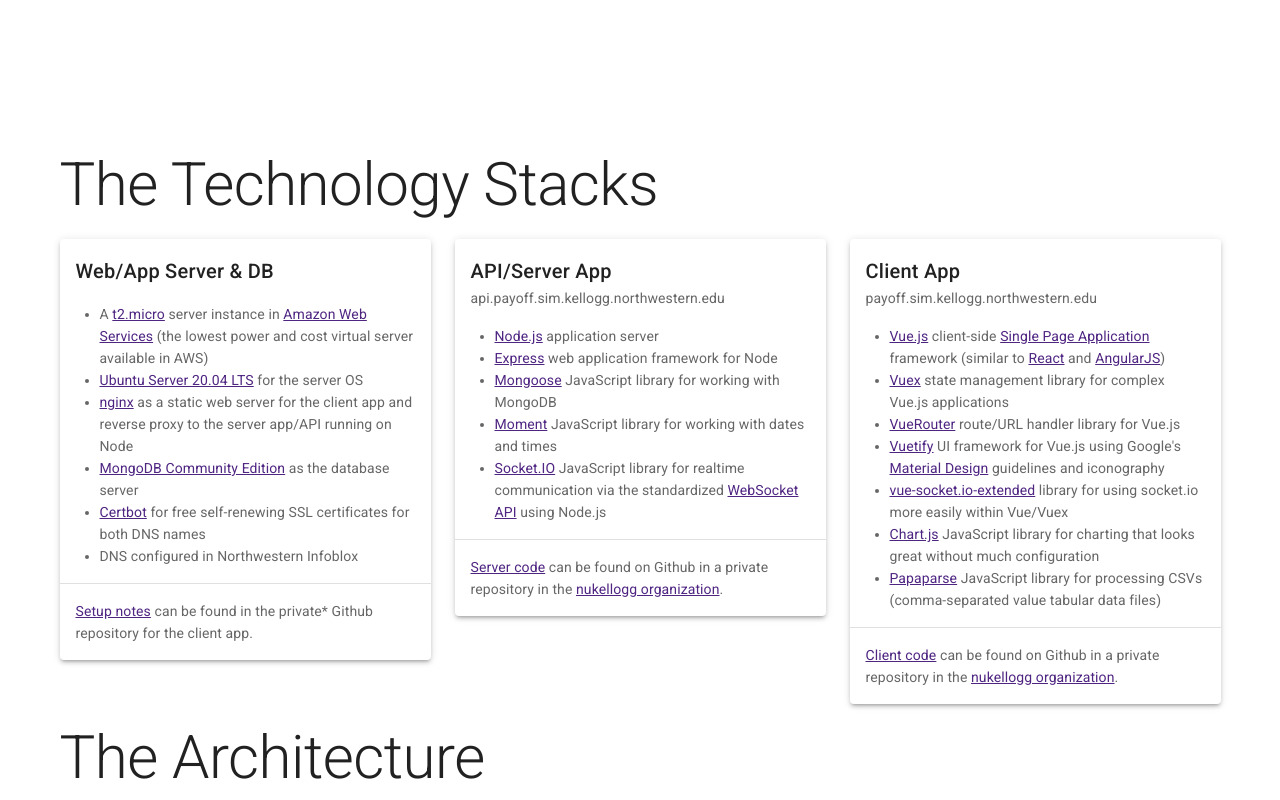
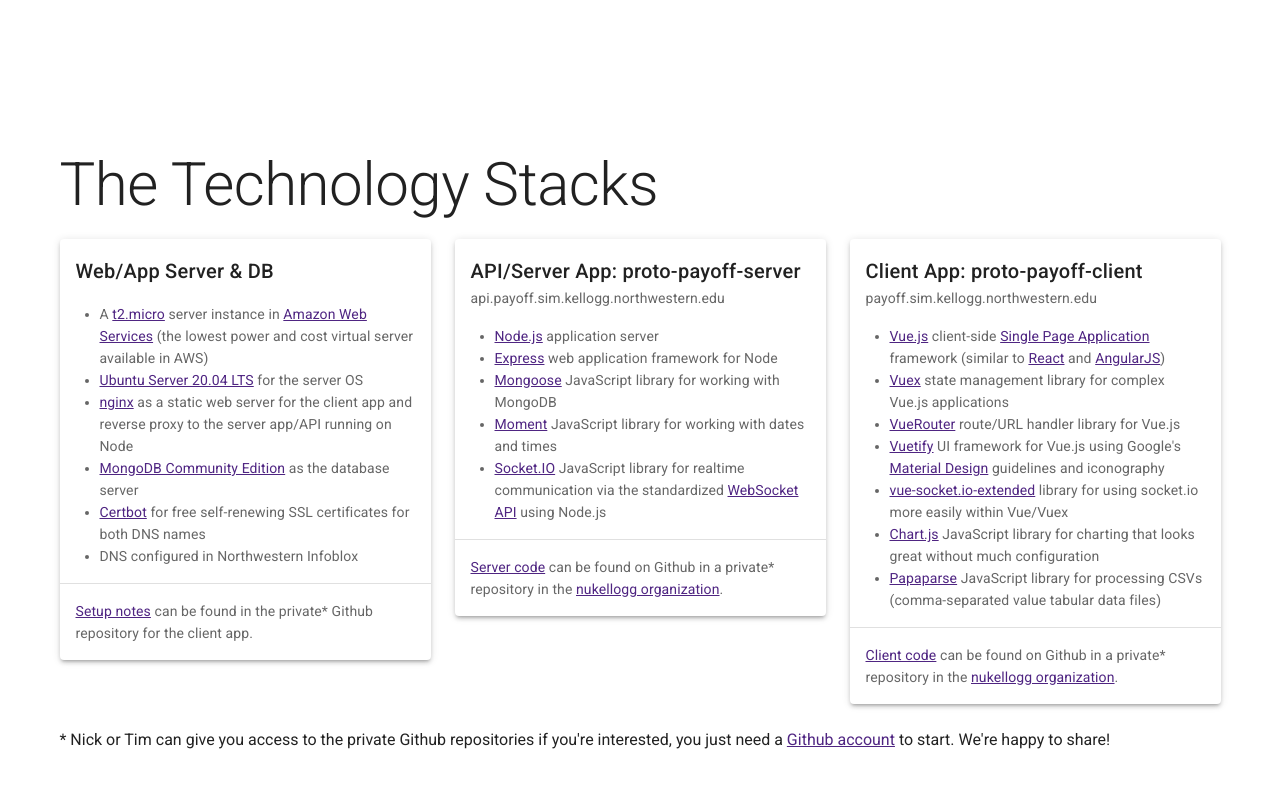
Before and after one commit to lovingawareness/metaprotopayoff, a Vue app: page /#/howitsmade in a window 1280 px wide. Shown: the part 245-1045 px from the top of the page. Built offline with nearby package versions, Linux system fonts and the light colour scheme.

Commit message:
Add About page.

```diff
--- /dev/null
+++ b/src/components/AboutThisSite.vue
@@ -0,0 +1,28 @@
+<template>
+    <v-row><v-col>
+        <v-row>
+            <v-col>
+                <v-img>
+                    <div class="text-h1">About This Site</div>
+                </v-img>
+            </v-col>
+        </v-row>
+        <v-row>
+            <v-col>
+                <p>This site is built using <a href="https://vuejs.org/">Vue.js</a> and associated libraries, the same stack used for the <router-link to="/howitsmade">proto-payoff-client</router-link>.</p>
+                <p>This app is published to the web for free using <a href="https://surge.sh/">surge.sh</a>, which is a CDN as well as a command-line tool (installed via Node's <a href="https://docs.npmjs.com/about-npm">npm</a> tool).</p>
+                <p>Code for this site is <a href="https://github.com/lovingawareness/metaprotopayoff">publically available</a>.</p>
+                <p>Content initially drafted on <a href="https://slides.com">slides.com</a>.</p>
+                <p>Made by <a href="https://github.com/lovingawareness">Nicholas Bennett</a> for <a href="https://www.kellogg.northwestern.edu/">Kellogg School of Management</a> at <a href="https://northwestern.edu">Northwestern University</a>.</p>
+            </v-col>
+        </v-row>
+    </v-col></v-row>
+</template>
+
+<script>
+import Vue from "vue"
+
+export default Vue.extend({
+    name: "AboutThisSite",
+})
+</script>
--- a/src/components/HowItsMade.vue
+++ b/src/components/HowItsMade.vue
@@ -46,7 +46,7 @@
                 >
                     <v-img></v-img>
                     <v-card-title>
-                        API/Server App
+                        API/Server App: proto-payoff-server
                     </v-card-title>
                     <v-card-subtitle>api.payoff.sim.kellogg.northwestern.edu</v-card-subtitle>
                     <v-card-text>
@@ -60,7 +60,7 @@
                     </v-card-text>
                     <v-divider></v-divider>
                     <v-card-text>
-                        <a href="https://github.com/nukellogg/proto-payoff-server">Server code</a> can be found on Github in a private repository in the <a href="https://github.com/nukellogg">nukellogg organization</a>.
+                        <a href="https://github.com/nukellogg/proto-payoff-server">Server code</a> can be found on Github in a private* repository in the <a href="https://github.com/nukellogg">nukellogg organization</a>.
                     </v-card-text>
                 </v-card>
             </v-col>
@@ -69,7 +69,7 @@
                     elevation="3"
                 >
                     <v-card-title>
-                        Client App
+                        Client App: proto-payoff-client
                     </v-card-title>
                     <v-card-subtitle>
                         payoff.sim.kellogg.northwestern.edu
@@ -87,14 +87,14 @@
                     </v-card-text>
                     <v-divider></v-divider>
                     <v-card-text>
-                        <a href="https://github.com/nukellogg/proto-payoff-client">Client code</a> can be found on Github in a private repository in the <a href="https://github.com/nukellogg">nukellogg organization</a>.
+                        <a href="https://github.com/nukellogg/proto-payoff-client">Client code</a> can be found on Github in a private* repository in the <a href="https://github.com/nukellogg">nukellogg organization</a>.
                     </v-card-text>
                 </v-card>
             </v-col>
         </v-row>
         <v-row>
             <v-col>
-                <div class="text-h2">The Architecture</div>
+                <p>* Nick or Tim can give you access to the private Github repositories if you're interested, you just need a <a href="https://github.com/join">Github account</a> to start. We're happy to share!</p>
             </v-col>
         </v-row>
     </v-col></v-row>
--- a/src/components/TheNav.vue
+++ b/src/components/TheNav.vue
@@ -74,6 +74,11 @@
             text: "Learning Resources",
             icon: "mdi-school-outline",
             route: "/learning"
+        },
+        {
+          text: "About This Site",
+          icon: "mdi-about",
+          route: "/about"
         }
       ]
     }
--- a/src/router/index.js
+++ b/src/router/index.js
@@ -5,6 +5,7 @@
 import TechnicalBackground from '../components/TechnicalBackground.vue'
 import HowItsMade from '../components/HowItsMade.vue'
 import LearningResources from '../components/LearningResources.vue'
+import AboutThisSite from '../components/AboutThisSite.vue'
 
 Vue.use(VueRouter)
 
@@ -16,7 +17,8 @@
       { path: '', name: 'HomeLinks', component: HomeLinks },
       { path: 'background', name: 'TechnicalBackground', component: TechnicalBackground },
       { path: 'howitsmade', name: 'HowItsMade', component: HowItsMade },
-      { path: 'learning', name: 'LearningResources', component: LearningResources }
+      { path: 'learning', name: 'LearningResources', component: LearningResources },
+      { path: 'about', name: 'AboutThisSite', component: AboutThisSite },
     ]
   }
 ]
```
